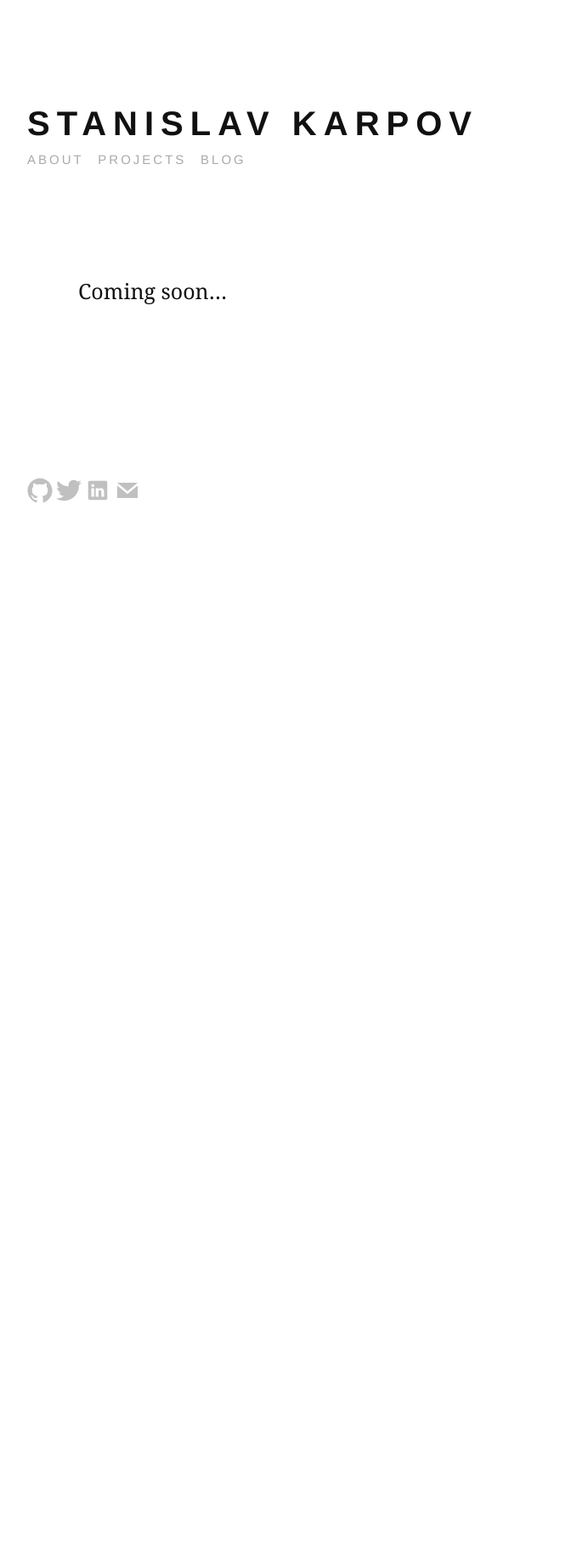
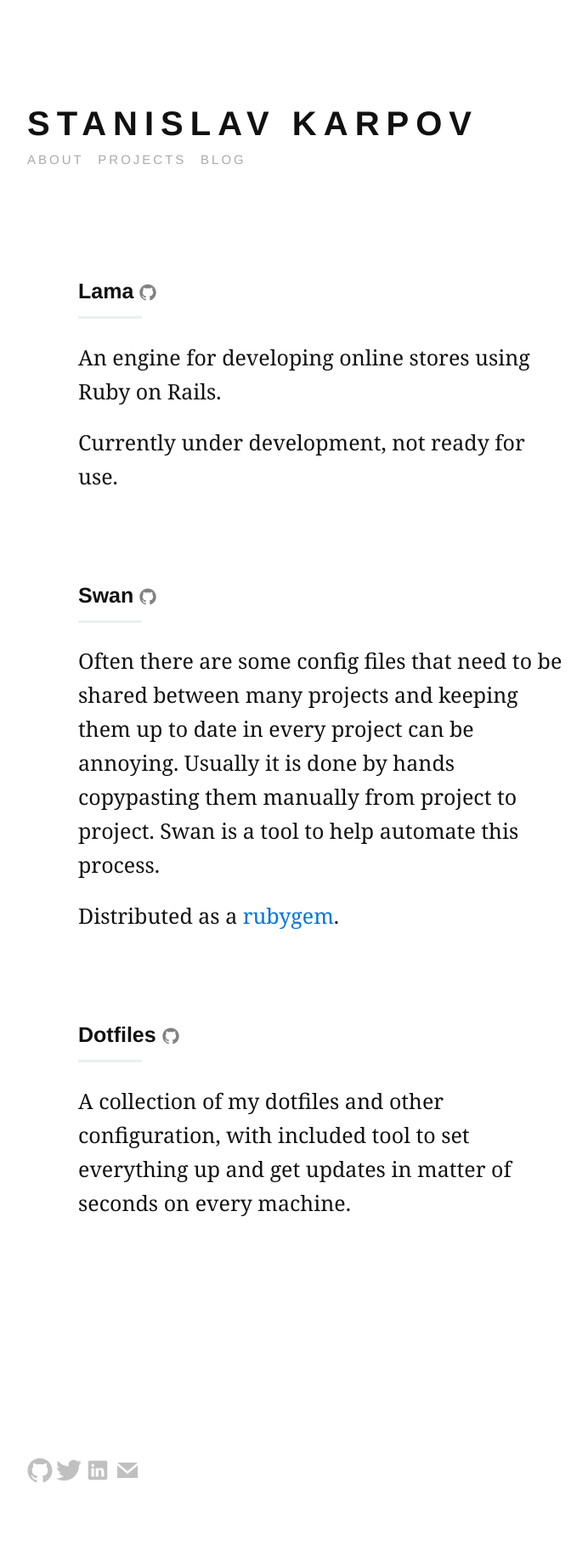
Before and after one commit to staskjs/staskjs.github.io, a Jekyll site: the page built from projects.html, in a window 1280 px wide. Shown: the whole page at 85% size, without its empty margins (224-916 px from the left). Built offline with Jekyll 4.4.1, drawn with Linux system fonts in a browser that asks for light colours; before the commit the page ends 900 px from its top, so only the background shows below that.

Commit message:
update projects page

```diff
--- a/_includes/icon-github.html
+++ b/_includes/icon-github.html
@@ -1 +1,4 @@
-<a target="_blank" href="https://github.com/{{ include.username }}" class="no-underline"><span class="icon icon--github">{% include icon-github.svg %}</span></a>
+<a target="_blank" class="no-underline {{ include.a-class }}"
+    href="https://github.com/{{ include.username }}/{{ include.repo }}">
+  <span class="icon icon--github {{ include.icon-class }}">{% include icon-github.svg %}</span>
+</a>
--- a/_sass/_style.scss
+++ b/_sass/_style.scss
@@ -652,3 +652,30 @@ pre>code {
 .post-date {
     font-size: 0.875rem;
 }
+
+.icon.icon-small {
+    > svg {
+        width: 20px;
+        height: 20px;
+    }
+}
+
+.project {
+    .title {
+        font-weight: 700;
+        position: relative;
+        margin-bottom: 1.5em;
+        display: inline-block;
+        &:after {
+            content: '';
+            position: absolute;
+            top: 2em;
+            left: 0;
+            width: 3em;
+            height: 3px;
+            background-color: #ECEFF1;
+        }
+    }
+
+    margin-bottom: 4em;
+}
--- /dev/null
+++ b/projects.html
@@ -0,0 +1,47 @@
+---
+layout: default
+title: Projects
+permalink: /projects/
+---
+
+<div class="project">
+  <span class="h4 title">Lama</span>
+  {% include icon-github.html username=site.github_username repo="lama"
+    icon-class="icon-small" %}
+
+    <p class="excerpt">
+      An engine for developing online stores using Ruby on Rails.
+    </p>
+    <p class="excerpt">
+      Currently under development, not ready for use.
+    </p>
+</div>
+
+<div class="project">
+  <span class="h4 title">Swan</span>
+  {% include icon-github.html username=site.github_username repo="swan"
+    icon-class="icon-small" %}
+
+    <p class="excerpt">
+      Often there are some config files that need to be shared between many
+      projects and keeping them up to date in every project can be annoying.
+      Usually it is done by hands copypasting them manually from project to
+      project. Swan is a tool to help automate this process.
+
+    </p>
+    <p class="excerpt">
+      Distributed as a <a href="http://rubygems.org/gems/swan">rubygem</a>.
+    </p>
+</div>
+
+<div class="project">
+  <span class="h4 title">Dotfiles</span>
+  {% include icon-github.html username=site.github_username repo="dotfiles"
+    icon-class="icon-small" %}
+
+    <p class="excerpt">
+      A collection of my dotfiles and other configuration, with included tool to
+      set everything up and get updates in matter of seconds on every machine.
+    </p>
+    <p class="excerpt"></p>
+</div>
--- a/projects.md
+++ /dev/null
@@ -1,6 +0,0 @@
----
-layout: default
-title: Projects
-permalink: /projects/
----
-Coming soon...
```
